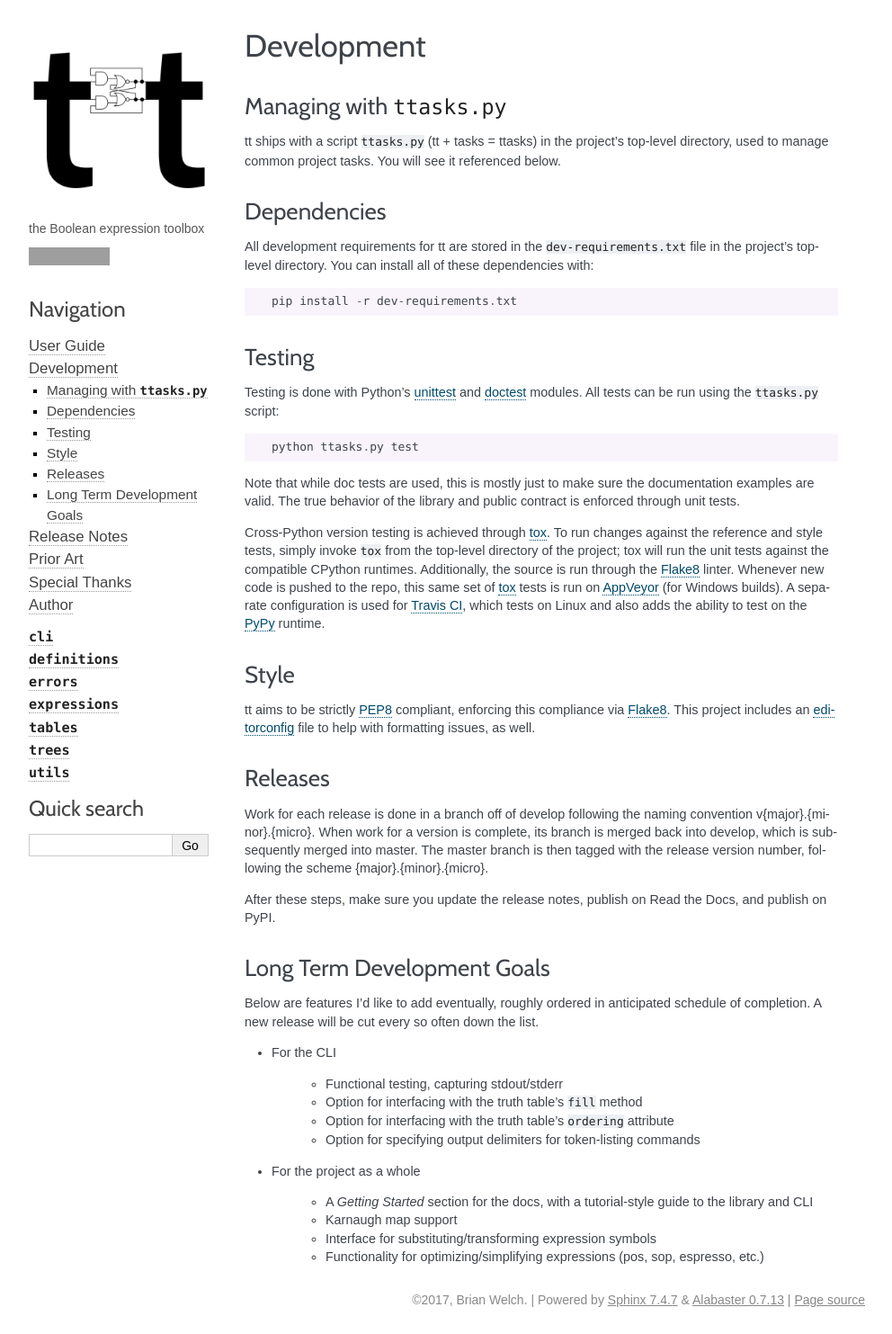
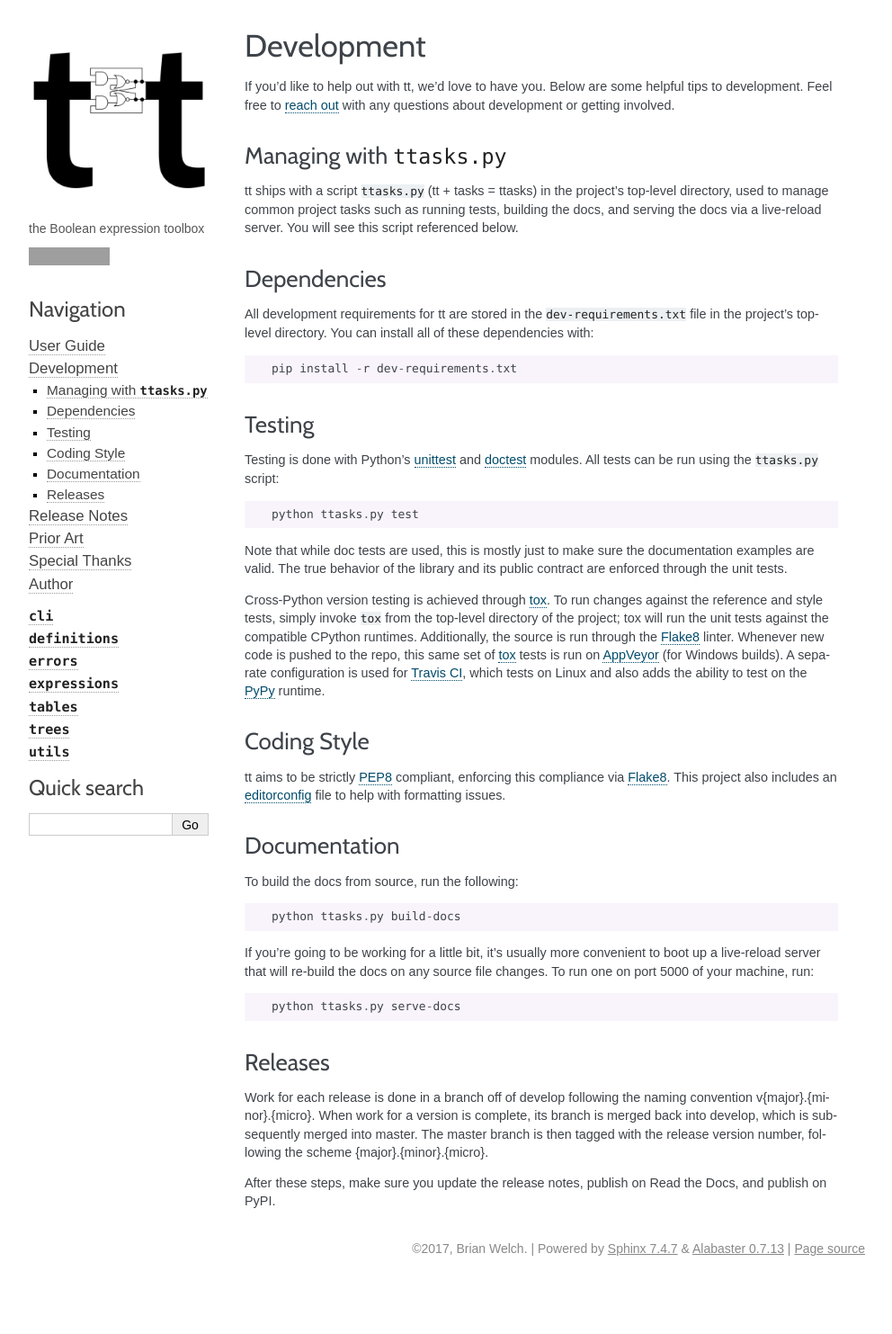
Before and after one commit to welchbj/tt, a Sphinx documentation site: the page built from docs/development.rst, in a window 1280 px wide. Shown: the whole page at 90% size, without its empty margins (148-1140 px from the left). Built offline with Sphinx 7.4.7, drawn with Linux system fonts in a browser that asks for light colours; some web fonts are replaced; after the commit the page ends 1426 px from its top, so only the background shows below that; grey boxes are pictures that could not be loaded.

Commit message:
Remove long-term goals and add info about ttasks.py to development page

```diff
--- a/docs/development.rst
+++ b/docs/development.rst
@@ -2,10 +2,13 @@
 Development
 ===========
 
+If you'd like to help out with tt, we'd love to have you. Below are some helpful tips to development. Feel free to :doc:`reach out </author>` with any questions about development or getting involved.
+
+
 Managing with ``ttasks.py``
 ---------------------------
 
-tt ships with a script ``ttasks.py`` (tt + tasks = ttasks) in the project's top-level directory, used to manage common project tasks. You will see it referenced below.
+tt ships with a script ``ttasks.py`` (tt + tasks = ttasks) in the project's top-level directory, used to manage common project tasks such as running tests, building the docs, and serving the docs via a live-reload server. You will see this script referenced below.
 
 
 Dependencies
@@ -23,15 +26,27 @@ Testing is done with Python's `unittest`_ and `doctest`_ modules. All tests can
 
     python ttasks.py test
 
-Note that while doc tests are used, this is mostly just to make sure the documentation examples are valid. The true behavior of the library and public contract is enforced through unit tests.
+Note that while doc tests are used, this is mostly just to make sure the documentation examples are valid. The true behavior of the library and its public contract are enforced through the unit tests.
 
 Cross-Python version testing is achieved through `tox`_. To run changes against the reference and style tests, simply invoke ``tox`` from the top-level directory of the project; tox will run the unit tests against the compatible CPython runtimes. Additionally, the source is run through the `Flake8`_ linter. Whenever new code is pushed to the repo, this same set of `tox`_ tests is run on `AppVeyor`_ (for Windows builds). A separate configuration is used for `Travis CI`_, which tests on Linux and also adds the ability to test on the `PyPy`_ runtime.
 
 
-Style
------
+Coding Style
+------------
 
-tt aims to be strictly `PEP8`_ compliant, enforcing this compliance via `Flake8`_. This project includes an `editorconfig`_ file to help with formatting issues, as well.
+tt aims to be strictly `PEP8`_ compliant, enforcing this compliance via `Flake8`_. This project also includes an `editorconfig`_ file to help with formatting issues.
+
+
+Documentation
+-------------
+
+To build the docs from source, run the following::
+
+    python ttasks.py build-docs
+
+If you're going to be working for a little bit, it's usually more convenient to boot up a live-reload server that will re-build the docs on any source file changes. To run one on port 5000 of your machine, run::
+
+    python ttasks.py serve-docs
 
 
 Releases
@@ -40,26 +55,6 @@ Releases
 Work for each release is done in a branch off of develop following the naming convention v{major}.{minor}.{micro}. When work for a version is complete, its branch is merged back into develop, which is subsequently merged into master. The master branch is then tagged with the release version number, following the scheme {major}.{minor}.{micro}.
 
 After these steps, make sure you update the release notes, publish on Read the Docs, and publish on PyPI.
-
-
-Long Term Development Goals
----------------------------
-
-Below are features I'd like to add eventually, roughly ordered in anticipated schedule of completion. A new release will be cut every so often down the list.
-
-* For the CLI
-
-    * Functional testing, capturing stdout/stderr
-    * Option for interfacing with the truth table's ``fill`` method
-    * Option for interfacing with the truth table's ``ordering`` attribute
-    * Option for specifying output delimiters for token-listing commands
-
-* For the project as a whole
-
-    * A *Getting Started* section for the docs, with a tutorial-style guide to the library and CLI
-    * Karnaugh map support
-    * Interface for substituting/transforming expression symbols
-    * Functionality for optimizing/simplifying expressions (pos, sop, espresso, etc.)
 
 
 .. _unittest: https://docs.python.org/3/library/unittest.html
```
